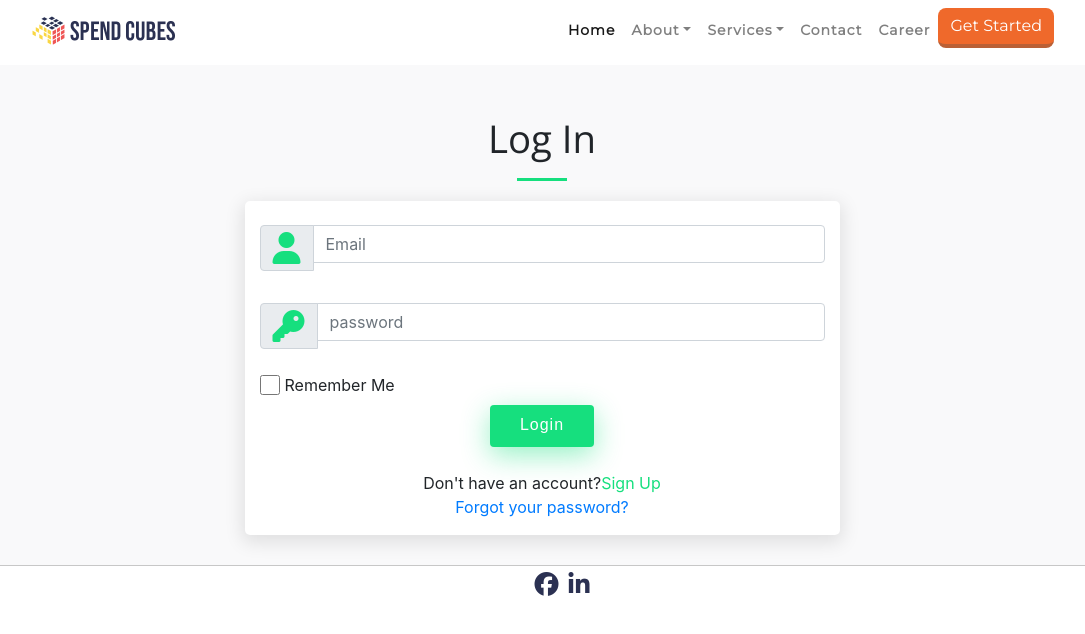
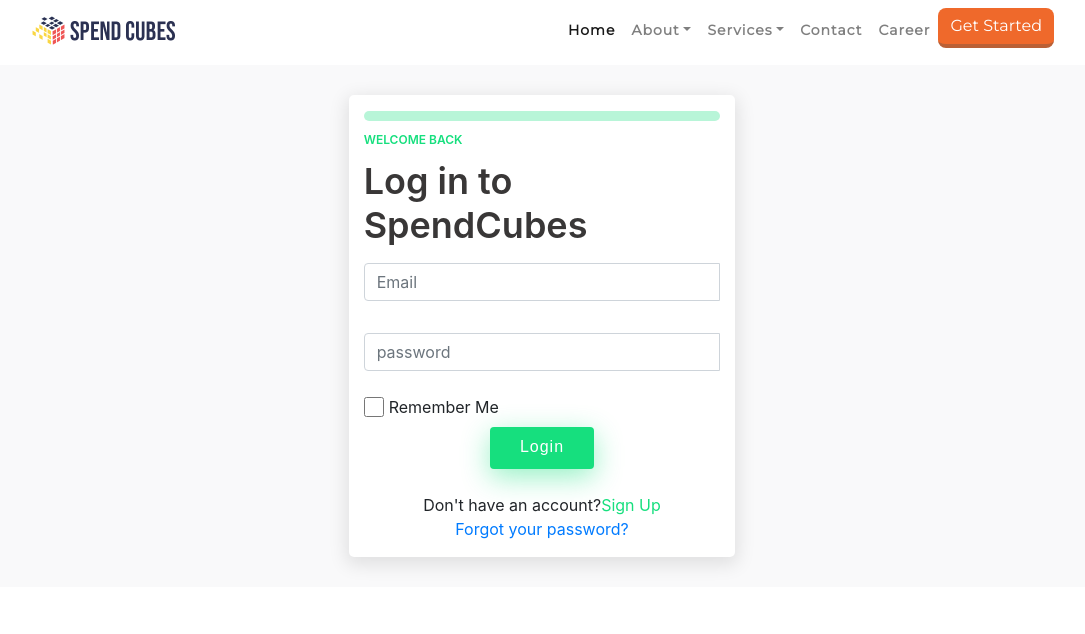
Before and after one commit to arnabuchiha/Spend_Cubes, a React (Create React App) app: page /login in a window 1280 px wide. Shown: the top 634 px of the page, without its empty margins (98-1183 px from the left). Built offline with nearby package versions, Linux system fonts and the light colour scheme.

Commit message:
Login changes

```diff
--- a/src/App.js
+++ b/src/App.js
@@ -38,9 +38,9 @@
             <Route path="/career" component={Career}/>
             <Route path="/contact" component={Contact}/>
             <Route path="/login" component={Login}/>
-            <Route path="signup" component={Signup}/>
+            <Route path="/signup" component={Signup}/>
           </Switch>
-          <Footer/>
+          {/* <Footer/> */}
         </Router>
       </div>
     )
--- a/src/assets/styles/getStarted.css
+++ b/src/assets/styles/getStarted.css
@@ -8,3 +8,47 @@
   margin-left: 15px;
   margin-right: 5px;
 }
+.Bar,.Progress{
+  border-radius: 361px;
+}
+.welcome-msg{
+  margin-top:10px;
+  margin-bottom: 10px;
+  color:var(--color-primary);
+  text-transform: uppercase;
+  text-align: initial;
+  font-weight: 600;
+  font-size: 12px;
+}
+.getting-started h2{
+    color: rgb(57, 55, 55);
+    text-transform: initial;
+    text-align: initial;
+    font-weight: 600;
+    font-size: 36px;
+    line-height: normal;
+    display: block;
+}
+.getting-started .form-group .bar{
+  position: relative;
+  display: block;
+  width: 100%;
+}
+.getting-started .form-group .bar::before{
+  content: "";
+    height: 2px;
+    width: 0;
+    bottom: 0;
+    position: absolute;
+    background: var(--color-primary);
+    transition: all .3s ease;
+    left: 0;
+}
+.getting-started input:focus{
+  outline: none;
+  border-bottom-left-radius: 0;
+  border-bottom-right-radius: 0;
+}
+.getting-started input:focus~.bar::before{
+  width: 100%;
+}
--- a/src/components/GetStarted/Login.js
+++ b/src/components/GetStarted/Login.js
@@ -5,27 +5,24 @@
 class Login extends React.Component{
     render(){
         return(
-            <div>
+            <div className="getting-started">
                 <div className="contain container-fluid">
-                    <div className="underlined-subheading">
-                        <h2 className="subheading">Log In</h2>
-                    </div>
                     <div className="row">
-                        <div className="col-md-3"></div>
-                        <div className="col-md-6">
+                        <div className="col-md-4"></div>
+
+                        <div className="col-md-4">
                             <form className="container form-box get-started">
+                            <div class="Bar" style={{backgroundColor: "#16df7e4d", height: "10px"}}><div class="Progress" style={{backgroundColor: "rgb(42, 223, 175)", width: "0%"}}></div></div>
+                            <div className="welcome-msg">WELCOME BACK</div>
+                            <h2>Log in to SpendCubes</h2>
                             <div class="input-group form-group">
-                            <div class="input-group-prepend">
-                                <span class="input-group-text"><i class="fas fa-user"></i></span>
-                            </div>
                             <input type="email" class="form-control" placeholder="Email" />
+                            <span class="bar"></span>
                             </div>
 
                             <div class="input-group form-group">
-                            <div class="input-group-prepend">
-                                <span class="input-group-text"><i class="fas fa-key"></i></span>
-                            </div>
                             <input type="password" class="form-control" placeholder="password" />
+                            <span class="bar"></span>
                             </div>
 
                             <div class="row align-items-center remember">
@@ -35,7 +32,7 @@
 
                             <div class="form-group">
 						        <button type="submit" value="Login" class="btn btn-primary">Login</button>
-					        </div>
+                            </div>
 
                             <div className="form-footer">
                             <div class="d-flex justify-content-center links">
@@ -48,7 +45,7 @@
                             </div>
                             </form>
                         </div>
-                        <div className="col-md-3"></div>
+                        <div className="col-md-4"></div>
                     </div>
                 </div>
             </div>
```
